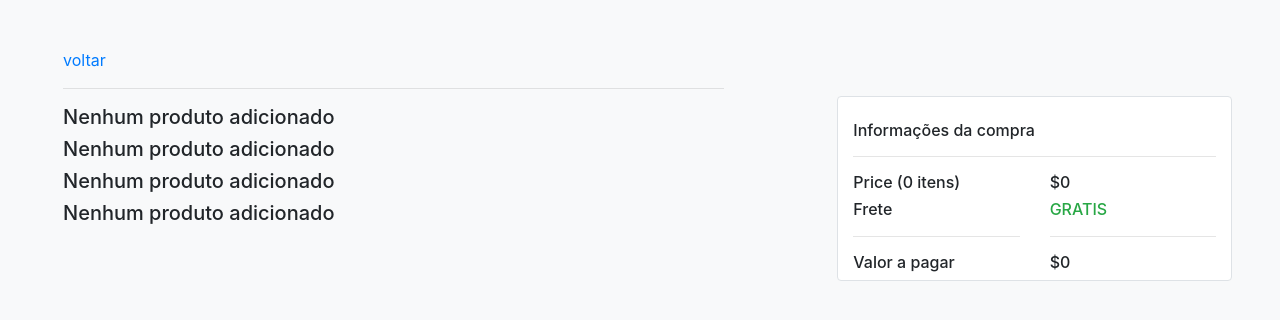
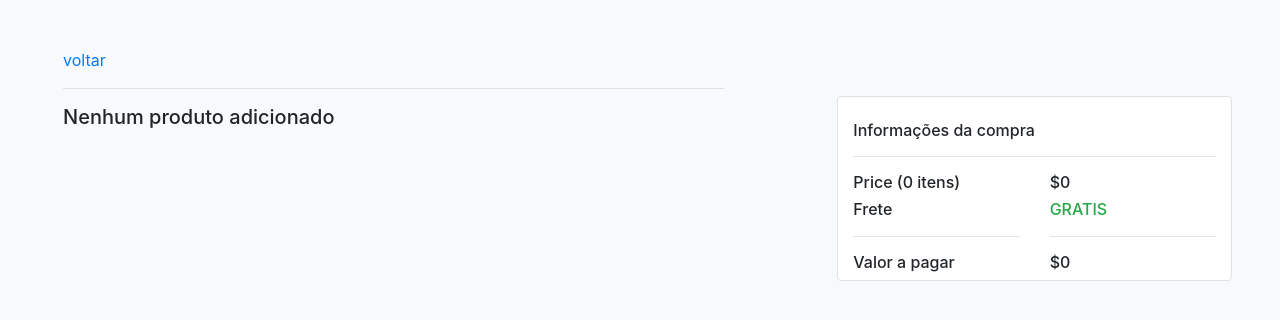
Before and after one commit to Kauanfs3/TCC_DKL, a PHP site: page /sacola.php in a window 1280 px wide. Shown: the top 320 px of the page. Run offline with PHP 8.4, Linux system fonts and the light colour scheme; some libraries are stand-ins or nearby versions.

Commit message:
remover item
tirei o else para remover o produto

```diff
--- a/app/sacola.php
+++ b/app/sacola.php
@@ -88,8 +88,6 @@ if (isset($_POST['remove'])){
                                 }
                             }
                         }
-                    }else{
-                        echo "<h5>Nenhum produto adicionado</h5>";
                     }
 
                     $total = 0;
@@ -107,8 +105,6 @@ if (isset($_POST['remove'])){
                                 }
                             }
                         }
-                    }else{
-                        echo "<h5>Nenhum produto adicionado</h5>";
                     }
 
                     $total = 0;
@@ -126,8 +122,6 @@ if (isset($_POST['remove'])){
                                 }
                             }
                         }
-                    }else{
-                        echo "<h5>Nenhum produto adicionado</h5>";
                     }
 
                 ?>
```
